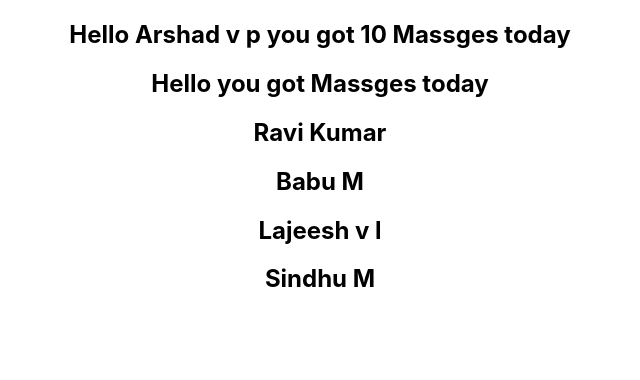
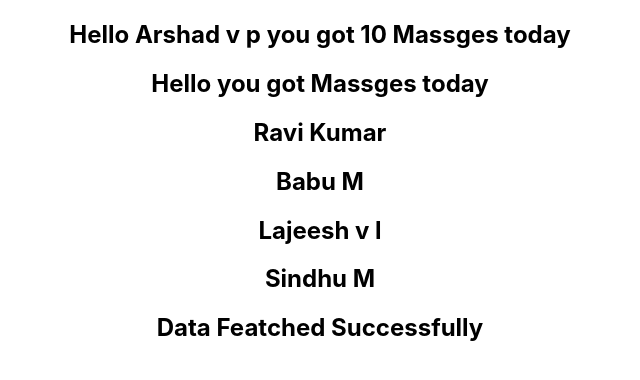
Before and after one commit to Arshad1071/react-type-script-starter, a React (Create React App) app: page / in a window 1280 px wide. Shown: the top 380 px of the page, without its empty margins (320-960 px from the left). Built offline with nearby package versions, Linux system fonts and the light colour scheme.

Commit message:
adv status validating in component

```diff
--- a/src/App.tsx
+++ b/src/App.tsx
@@ -3,6 +3,7 @@
 import Greet from "./components/Greet";
 import Person from "./components/Person";
 import PresonList from "./components/PresonList";
+import Status from "./components/Status";
 
 function App() {
 
@@ -36,6 +37,7 @@
       <Greet name="Arshad v p" messageCount={10} isLoggedIn={true} />
       <Person name={personName} isLoggedIn={true} />
       <PresonList names={nameList}/>
+      <Status status="success"/>
     </div>
   );
 }
--- a/src/components/PresonList.tsx
+++ b/src/components/PresonList.tsx
@@ -12,7 +12,7 @@
     <div>
       {props.names.map((item) => {
         return (
-          <h2>
+          <h2 key={item.first}>
             {item.first} {item.last}
           </h2>
         );
--- /dev/null
+++ b/src/components/Status.tsx
@@ -0,0 +1,25 @@
+import React from "react";
+
+type StatusProps = {
+  status: string;
+};
+
+const Status = (props: StatusProps) => {
+  let message;
+
+  if (props.status === "loading") {
+    message = "loading...";
+  } else if (props.status === "success") {
+    message = "Data Featched Successfully";
+  } else {
+    message = "error";
+  }
+
+  return (
+    <div>
+      <h2>{message}</h2>
+    </div>
+  );
+};
+
+export default Status;
```
